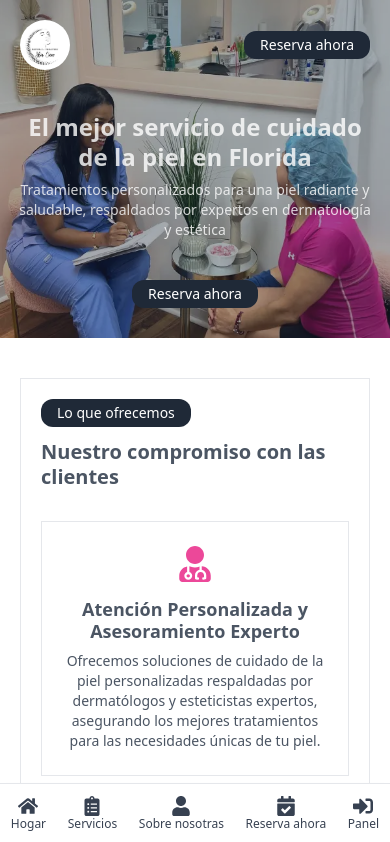
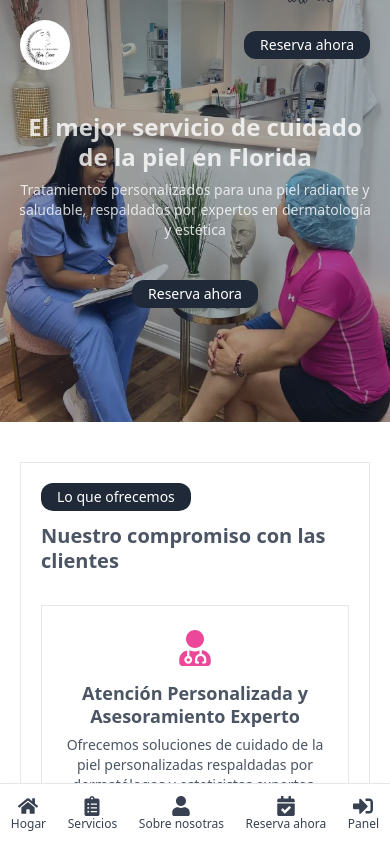
Before and after one commit to joySutradhor/esthetic-clientside, a Next.js app: page /service in a window 390 px wide. Shown: the top 842 px of the page. Built offline with nearby package versions, Linux system fonts and the light colour scheme.

Commit message:
images change and hero height fixed

```diff
--- a/app/about/page.js
+++ b/app/about/page.js
@@ -138,8 +138,8 @@ function About () {
             <div className='e__founder__parent '>
               <div className='e__founder__child'>
                 <Image
-                  src='/founder/Noemi.jpg'
-                  alt='Founder'
+                  src='/founder/neomi.jpg'
+                  alt='llc message'
                   width={120}
                   height={120}
                   className='mx-auto rounded-full mb-4'
--- a/app/globals.css
+++ b/app/globals.css
@@ -88,17 +88,17 @@
 
  /* ---------------------- components styles here ------------------ */
  .e__c__header__parent{
-  @apply h-[40vh] lg:h-[50vh] xl:h-[60vh] 2xl:h-[60vh] overflow-hidden
+  @apply h-[50vh] lg:h-[50vh] xl:h-[60vh] 2xl:h-[60vh] overflow-hidden
  }
  .e__c__overlay{
-  @apply absolute inset-0 bg-gray-800/40 h-[40vh] lg:h-[50vh] xl:h-[60vh] 2xl:h-[60vh]
+  @apply absolute inset-0 bg-gray-800/40 h-[50vh] lg:h-[50vh] xl:h-[60vh] 2xl:h-[60vh]
  }
  .e__c__content__header{
   @apply absolute top-24 lg:top-[25%] xl:top-[30%] 2xl:top-[30%] z-50 left-0  text-white text-center space-y-2 p-4 w-full mx-auto
  }
 
  .e__c__header__service__parent{
-  @apply h-[50vh]  lg:h-[60vh] xl:h-[60vh] 2xl:h-[60vh] overflow-hidden e__secondary__color
+  @apply h-[50vh]  lg:h-[60vh] xl:h-[60vh] 2xl:h-[60vh] overflow-hidden e__secondary__color border
  }
  .e__c__service__overlay{
   @apply  absolute inset-0 bg-gray-800/40 h-[50vh] lg:h-[60vh] xl:h-[60vh] 2xl:h-[60vh]
```
